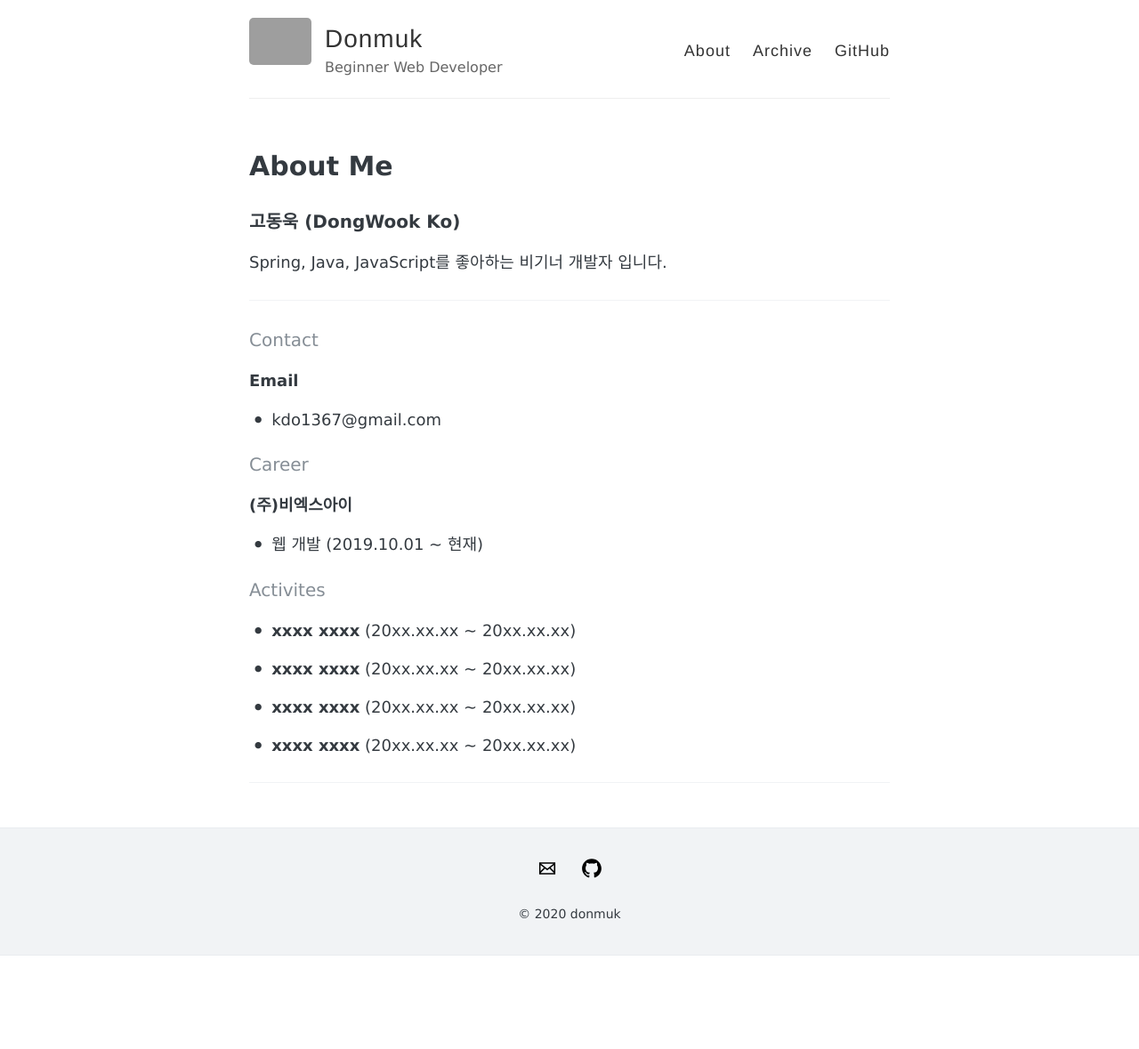
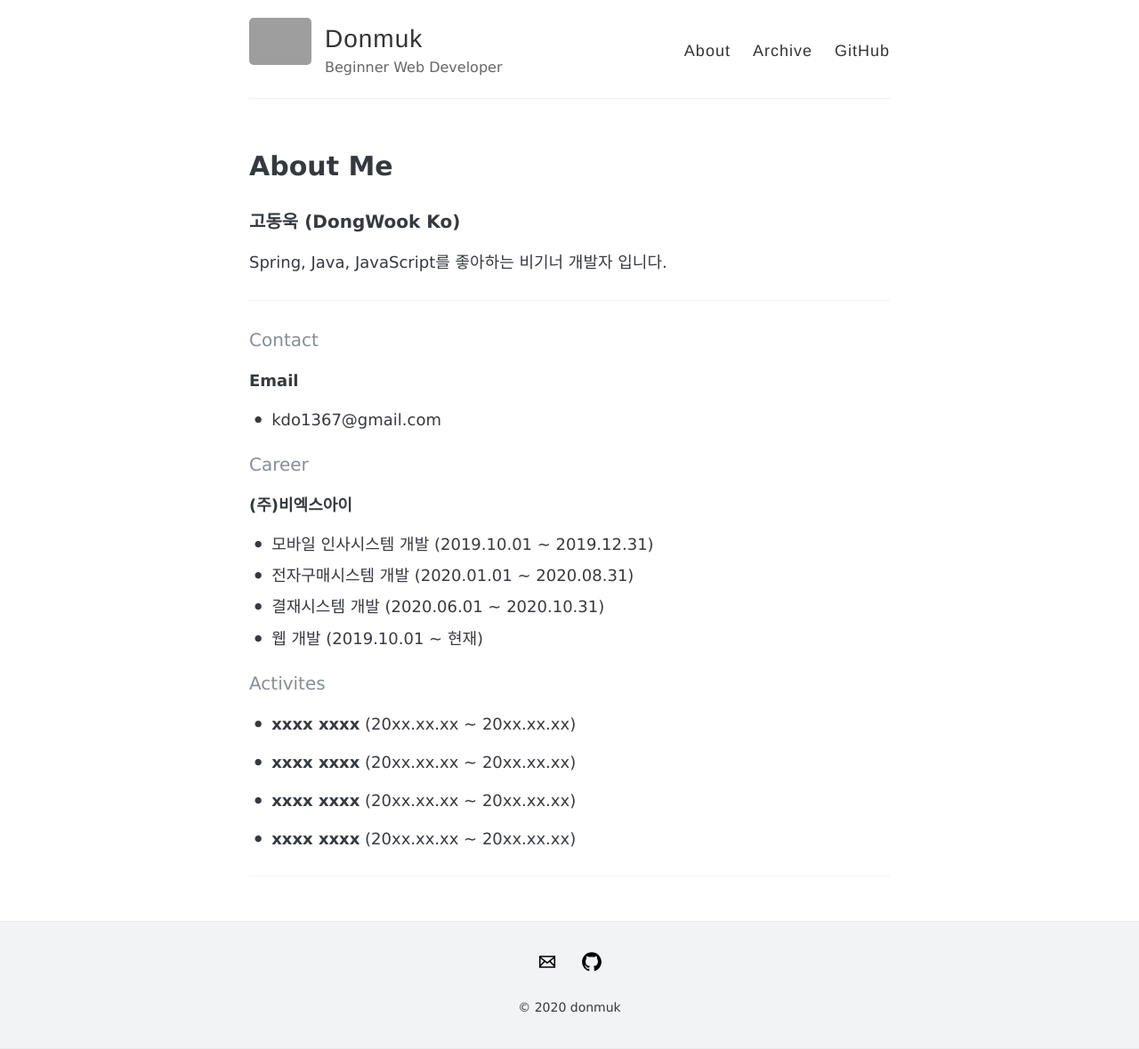
Before and after one commit to donmuk/donmuk.github.io, a Jekyll site: the page built from about.md, in a window 1280 px wide. Shown: the whole page at 89% size. Built offline with Jekyll 4.4.1, drawn with Linux system fonts in a browser that asks for light colours; before the commit the page ends 1074 px from its top, so only the background shows below that; grey boxes are pictures that could not be loaded.

Commit message:
Update about.md

```diff
--- a/about.md
+++ b/about.md
@@ -24,7 +24,21 @@ Spring, Java, JavaScript를 좋아하는 비기너 개발자 입니다.
 
 #### Career
 **(주)비엑스아이**
+- 모바일 인사시스템 개발 (2019.10.01 ~ 2019.12.31)
+- 전자구매시스템 개발 (2020.01.01 ~ 2020.08.31)
+- 결재시스템 개발 (2020.06.01 ~ 2020.10.31)
 - 웹 개발 (2019.10.01 ~ 현재)
+
+<!--
+#### Certificate
+- 컴퓨터활용능력 2급 (취득일자:2013.04.05)
+- ATC1급 (취득일자:2014.12.13)
+- ATC2급 (취득일자:2014/1/24)
+- ACU (취득일자:2014.10.16)
+- OPIC IM3 (취득일자:2014.02.28)
+- Toeic 점수 <취득일자:2015.03.19)
+- 자동차운전면허증 (취득일자:2015.02.05)
+-->
 
 #### Activites
 
```
